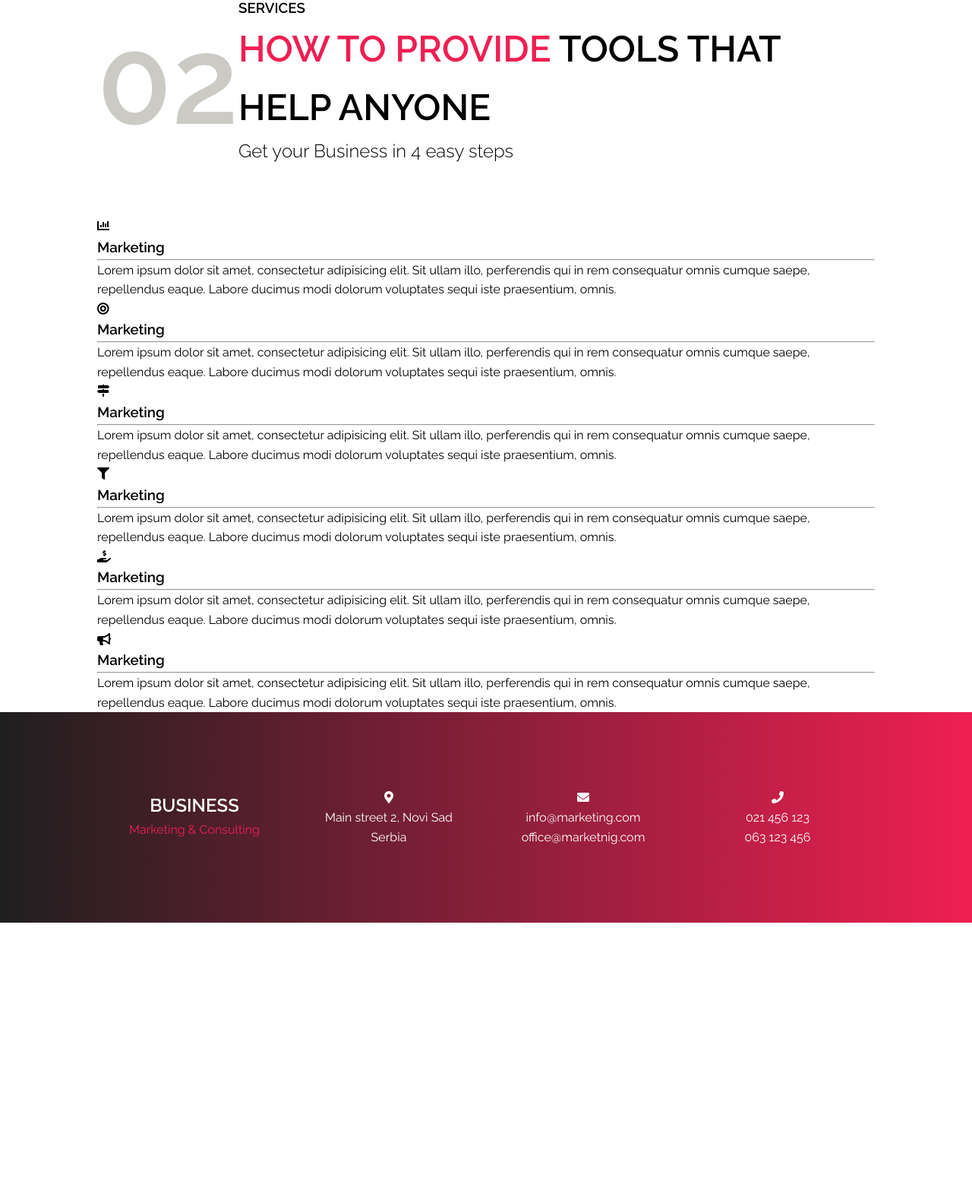
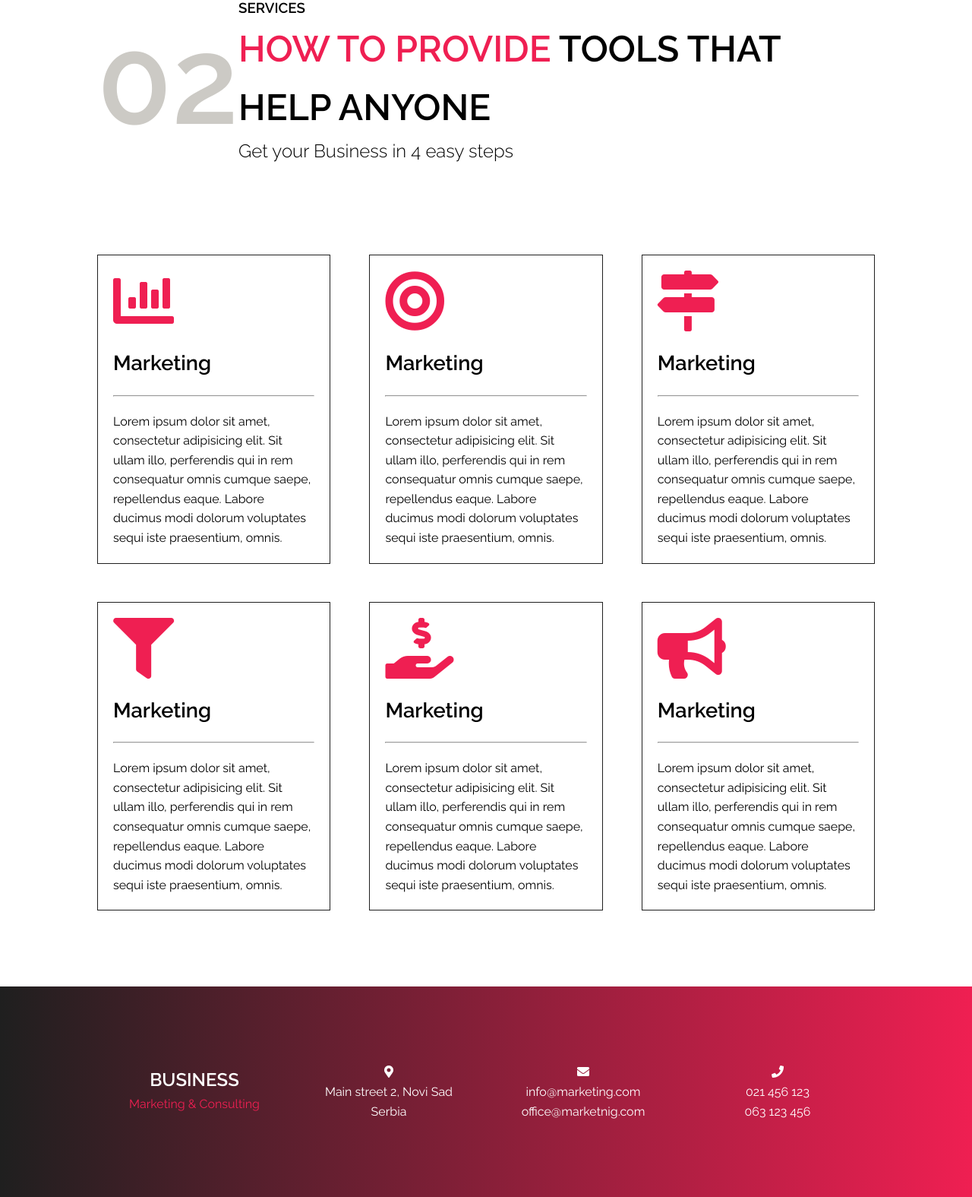
Before and after one commit to milivojevicentijevic/biznis, a PHP site: page / in a window 1280 px wide. Shown: the part 1661-3236 px from the top of the page at 76% size. Before the commit the page ends 2875 px from the top, so only its background shows below. Run offline with PHP 8.4, Linux system fonts and the light colour scheme; some libraries are stand-ins or nearby versions.

Commit message:
services css

```diff
--- a/scss/style.css
+++ b/scss/style.css
@@ -503,4 +503,58 @@ about
     font-size: 1.7rem;
   }
 }
+
+/*********************
+services
+*********************/
+.services {
+  padding: 50px 0;
+  display: -webkit-box;
+  display: -ms-flexbox;
+  display: flex;
+  -ms-flex-wrap: wrap;
+      flex-wrap: wrap;
+  -webkit-box-pack: justify;
+      -ms-flex-pack: justify;
+          justify-content: space-between;
+  -webkit-box-align: center;
+      -ms-flex-align: center;
+          align-items: center;
+  -webkit-box-orient: horizontal;
+  -webkit-box-direction: normal;
+      -ms-flex-direction: row;
+          flex-direction: row;
+}
+
+.services article {
+  -webkit-box-flex: 0;
+      -ms-flex: 0 0 30%;
+          flex: 0 0 30%;
+  border: 1px solid #1f1f1f;
+  margin-bottom: 50px;
+  padding: 20px;
+}
+
+.services article:hover {
+  -webkit-box-shadow: 0 0 20px #cccac5;
+          box-shadow: 0 0 20px #cccac5;
+  -webkit-transform: scale(1.1);
+          transform: scale(1.1);
+  -webkit-transition: 0.3s ease;
+  transition: 0.3s ease;
+}
+
+.services article i {
+  font-size: 5rem;
+  color: #ef1f52;
+  margin-bottom: 20px;
+}
+
+.services article h3 {
+  font-size: 1.7rem;
+}
+
+.services article hr {
+  margin: 20px 0;
+}
 /*# sourceMappingURL=style.css.map */
--- a/scss/style.scss
+++ b/scss/style.scss
@@ -273,3 +273,32 @@ about
         }
     }
 }
+/*********************
+services
+*********************/
+.services {
+    padding: $padding;
+    @include flex(space-between, center, row);
+    article {
+        flex: 0 0 30%;
+        border: 1px solid $black;
+        margin-bottom: 50px;
+        padding: 20px;
+        &:hover {
+            box-shadow: 0 0 20px $lightgray;
+            transform: scale(1.1);
+            transition: $transition;
+        }
+        i {
+            font-size: 5rem;
+            color: $pink;
+            margin-bottom: 20px;
+        }
+        h3 {
+            font-size: 1.7rem;
+        }
+        hr {
+            margin: 20px 0;
+        }
+    }
+}
```
Also changed, not shown: 1 other file.
